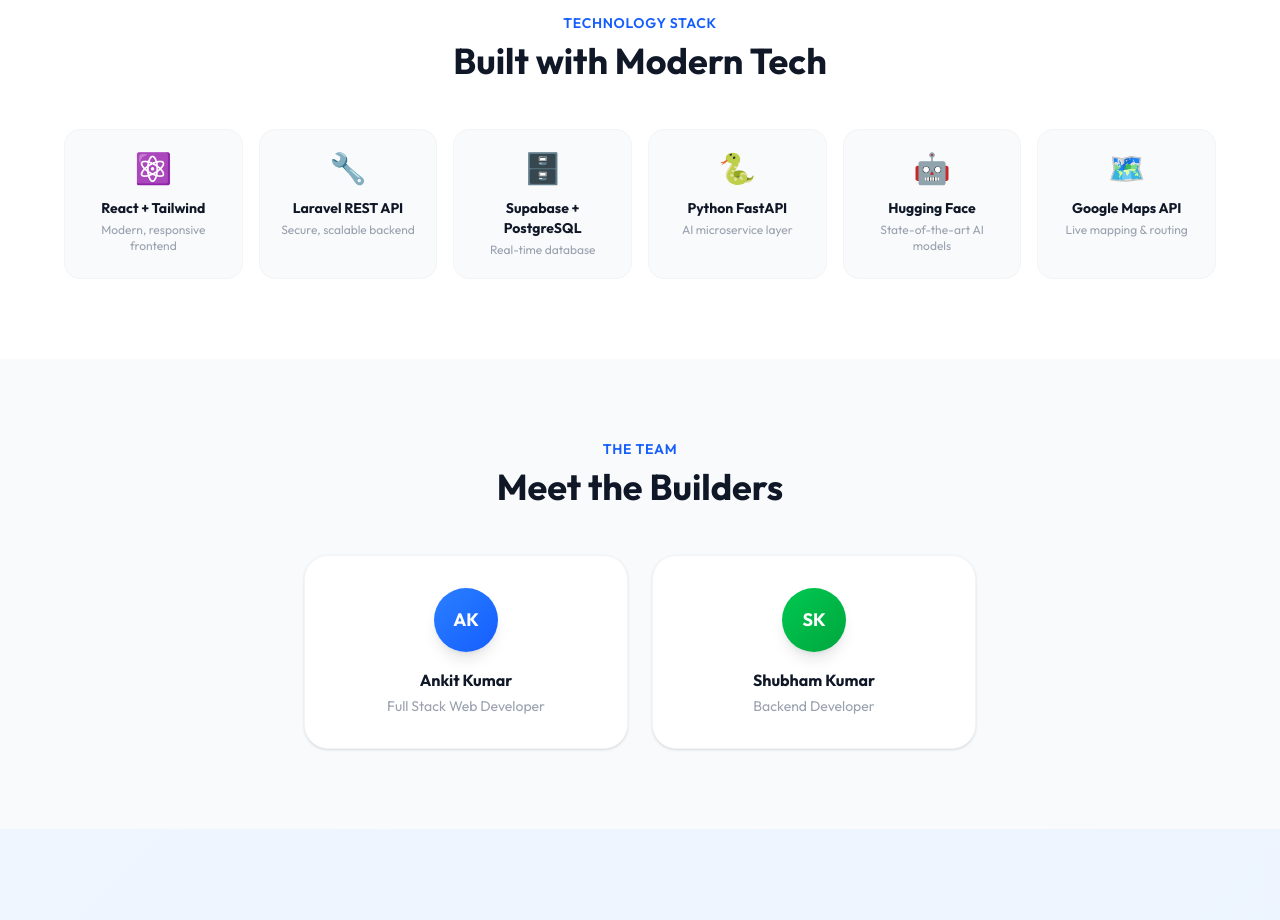
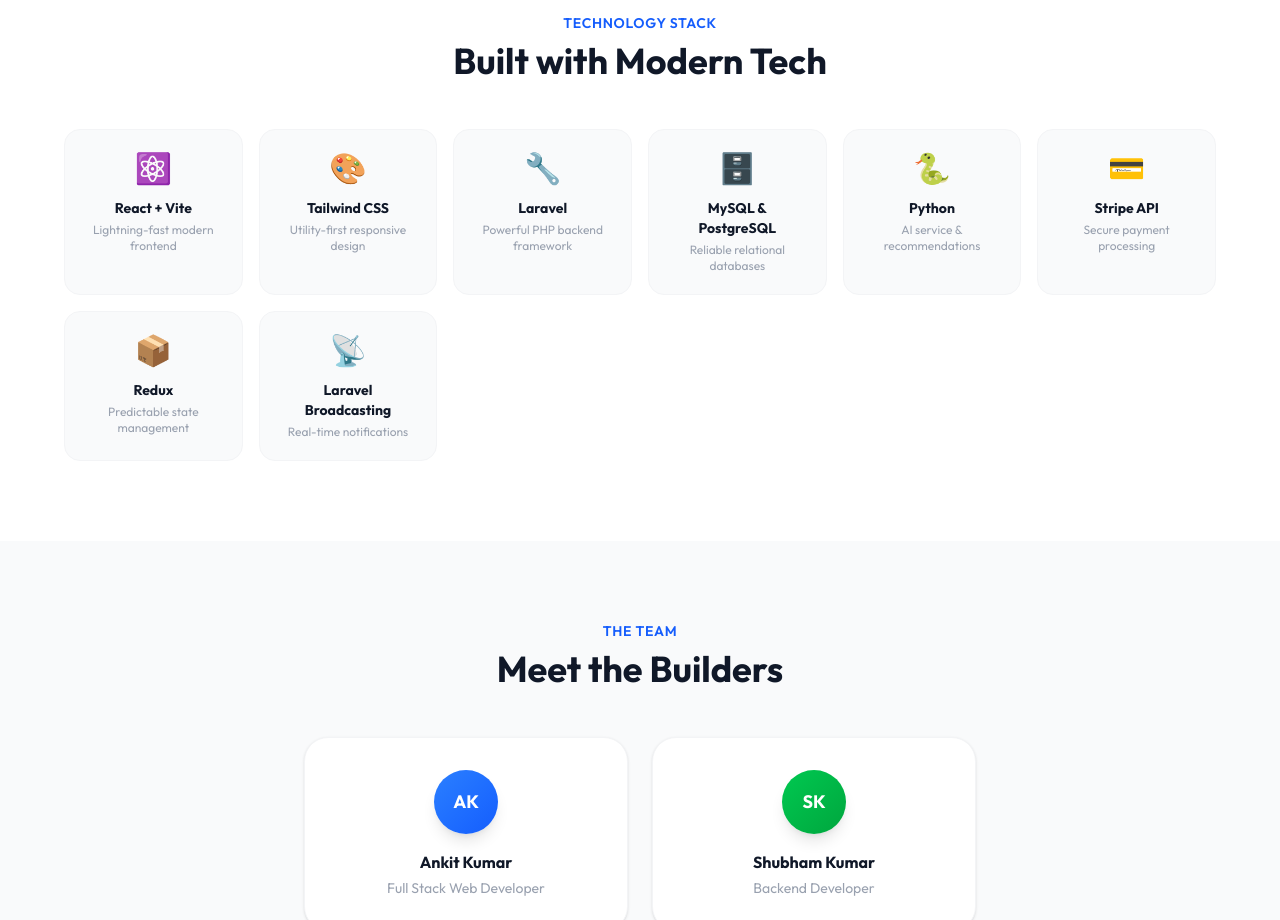
Before and after one commit to ankitgithub12/Smart-Tourism-Intelligent-Travel-Management-System, a React (Vite) app in the folder client/: page /about in a window 1280 px wide. Shown: the part 1720-2640 px from the top of the page. Built offline with nearby package versions, Linux system fonts and the light colour scheme; no server answers.

Commit message:
Update tech stack in About page to reflect actual project technologies

```diff
--- a/client/src/pages/About.jsx
+++ b/client/src/pages/About.jsx
@@ -9,12 +9,14 @@
 ];
 
 const techStack = [
-  { name: 'React + Tailwind', desc: 'Modern, responsive frontend', icon: '⚛️' },
-  { name: 'Laravel REST API', desc: 'Secure, scalable backend', icon: '🔧' },
-  { name: 'Supabase + PostgreSQL', desc: 'Real-time database', icon: '🗄️' },
-  { name: 'Python FastAPI', desc: 'AI microservice layer', icon: '🐍' },
-  { name: 'Hugging Face', desc: 'State-of-the-art AI models', icon: '🤖' },
-  { name: 'Google Maps API', desc: 'Live mapping & routing', icon: '🗺️' },
+  { name: 'React + Vite', desc: 'Lightning-fast modern frontend', icon: '⚛️' },
+  { name: 'Tailwind CSS', desc: 'Utility-first responsive design', icon: '🎨' },
+  { name: 'Laravel', desc: 'Powerful PHP backend framework', icon: '🔧' },
+  { name: 'MySQL & PostgreSQL', desc: 'Reliable relational databases', icon: '🗄️' },
+  { name: 'Python', desc: 'AI service & recommendations', icon: '🐍' },
+  { name: 'Stripe API', desc: 'Secure payment processing', icon: '💳' },
+  { name: 'Redux', desc: 'Predictable state management', icon: '📦' },
+  { name: 'Laravel Broadcasting', desc: 'Real-time notifications', icon: '📡' },
 ];
 
 const values = [
```
